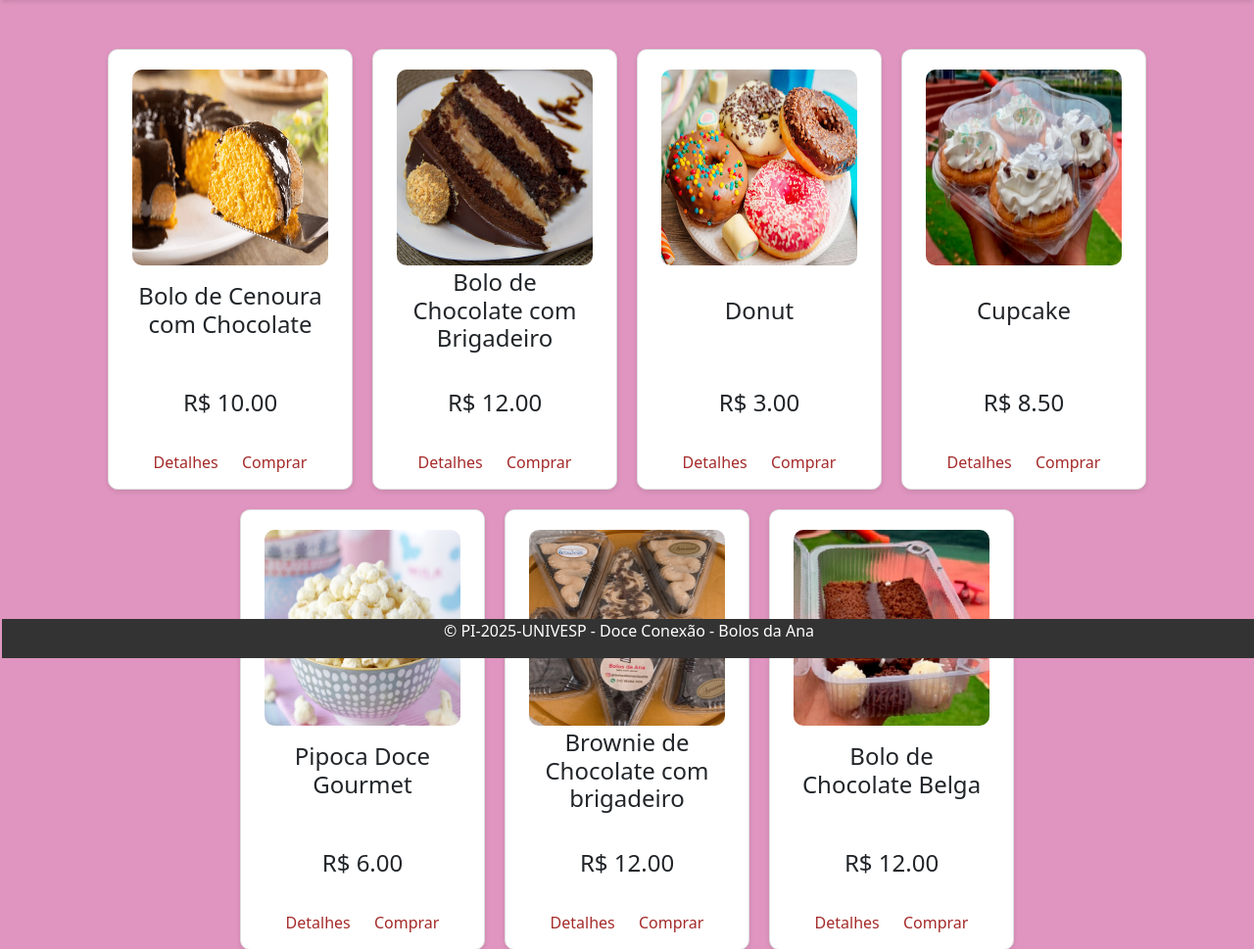
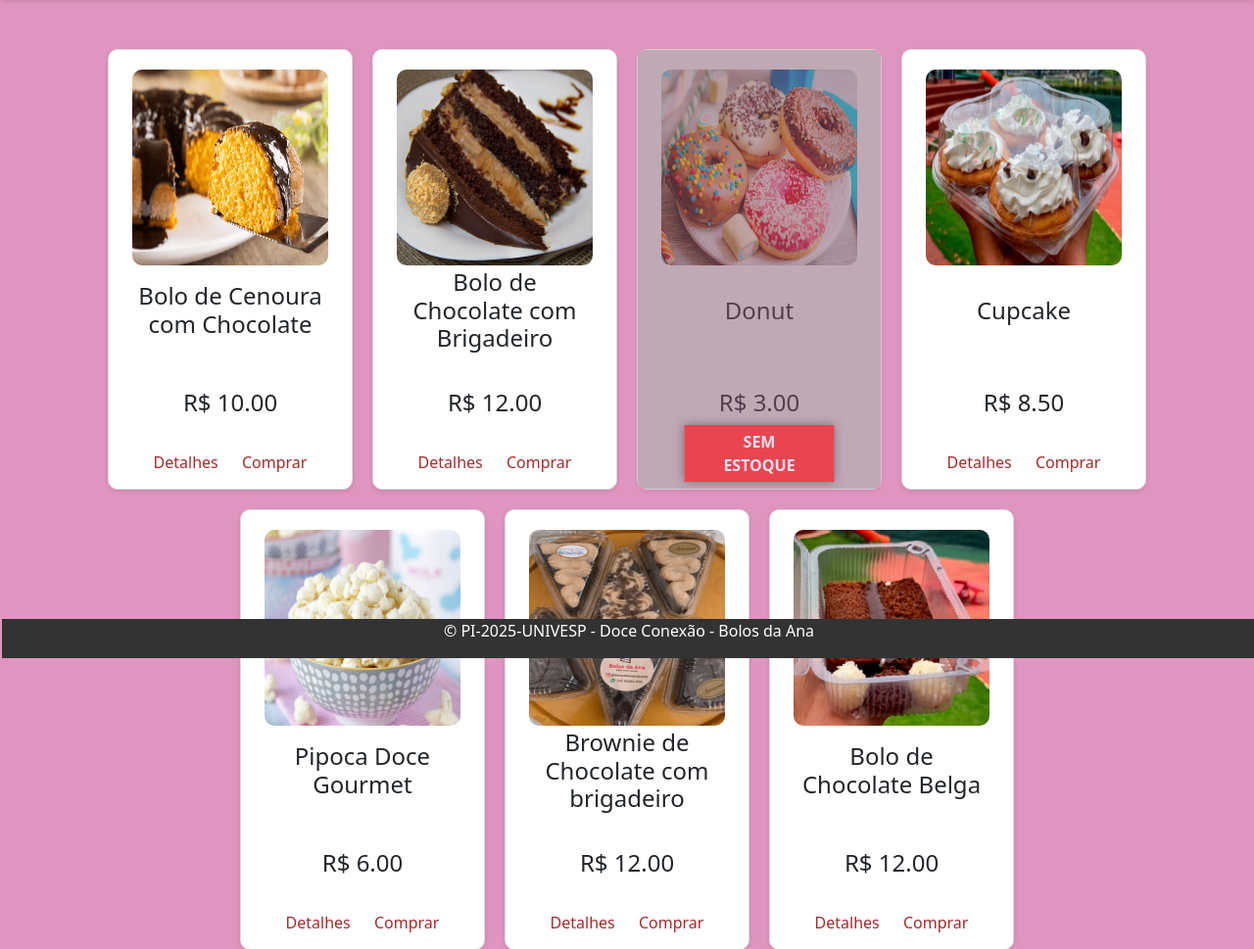
Before and after one commit to Ivaniccs/PI, a Flask app: page / in a window 1280 px wide. Shown: the part 128-1097 px from the top of the page at 98% size. Run offline with Flask 3, Linux system fonts and the light colour scheme.

Commit message:
Mensagem sem estoque

```diff
--- a/static/style.css
+++ b/static/style.css
@@ -217,3 +217,48 @@ footer {
     outline: none;
     transition: all 0.3s;
   }
+
+
+  /*--------------------------------------------------
+  sem estoque
+  escuro e desativação para produtos sem estoque
+  ---------------------------------------------------*/
+/* Estilo para o produto sem estoque */
+.produto.sem-estoque {
+    position: relative;
+    opacity: 0.7;  /* Deixa o produto mais transparente */
+}
+/* Overlay escuro para produtos sem estoque */
+.produto.sem-estoque::after {
+    content: "";
+    position: absolute;
+    top: 0;
+    left: 0;
+    width: 100%;
+    height: 100%;
+    background: rgba(0, 0, 0, 0.3);  /* Fundo escuro semi-transparente */
+    z-index: 1;
+    border-radius: 8px;  /* Ajuste conforme o seu design */
+}
+/* Estilo da mensagem "SEM ESTOQUE" */
+.sem-estoque-aviso {
+    position: absolute;
+    top: 92%;
+    left: 50%;
+    transform: translate(-50%, -50%);/* rotate(-45deg); /* Rotação de 45 graus */
+    background: rgba(255, 0, 0, 0.8); /* Fundo vermelho semi-transparente */
+    color: rgb(255, 255, 255);
+    padding: 5px 40px;
+    font-weight: bold;
+    font-size: 1.0em;
+    text-align: center;
+    z-index: 2; /* Fica acima do overlay */
+    box-shadow: 0 0 10px rgba(0, 0, 0, 0.5); /* Sombra para destacar */
+    text-transform: uppercase; /* Garante "SEM ESTOQUE" em maiúsculas */
+}
+/* Desabilita os botões quando o produto está sem estoque */
+.produto.sem-estoque .botoes_produto_rodape a {
+    pointer-events: none;  /* Impede cliques */
+    opacity: 0;  /* Torna os botões mais claros */
+    cursor: not-allowed;  /* Mostra o cursor de "não permitido" */
+}
--- a/templates/index.html
+++ b/templates/index.html
@@ -46,7 +46,8 @@
 
     <div class="produtos">
         {% for produto in produtos %}
-        <div class="produto">
+            <div class="produto {% if produto.estoque <= 0 %}sem-estoque{% endif %}">
+            <!--<div class="produto">-->
                 <img src="{{ produto.imagem }}" alt="{{ produto.nome }}" title="{{produto.descricao}}">
                 <div class="nome_produto">
                     <h4>{{ produto.nome }}</h4>
@@ -55,7 +56,9 @@
                     <!--<p>{{ produto.categoria }}</p>-->
                     <h4>R$ {{ "%.2f"|format(produto.preco) }}</h4>
                 </div>
-            <!--<p>Estoque: {{ produto.estoque }}</p>-->
+                {% if produto.estoque <= 0 %}
+                    <div class="sem-estoque-aviso">SEM ESTOQUE</div>
+                {% endif %}
                 <div class="botoes_produto_rodape">
                     <a style="color:brown;" href="#" onclick="openPopup({{ produto.id }})">Detalhes</a>
                     <span></span>
```
Also changed, not shown: instance/bolos_da_ana.db. Lines whose indentation alone changed are shown as unchanged.
